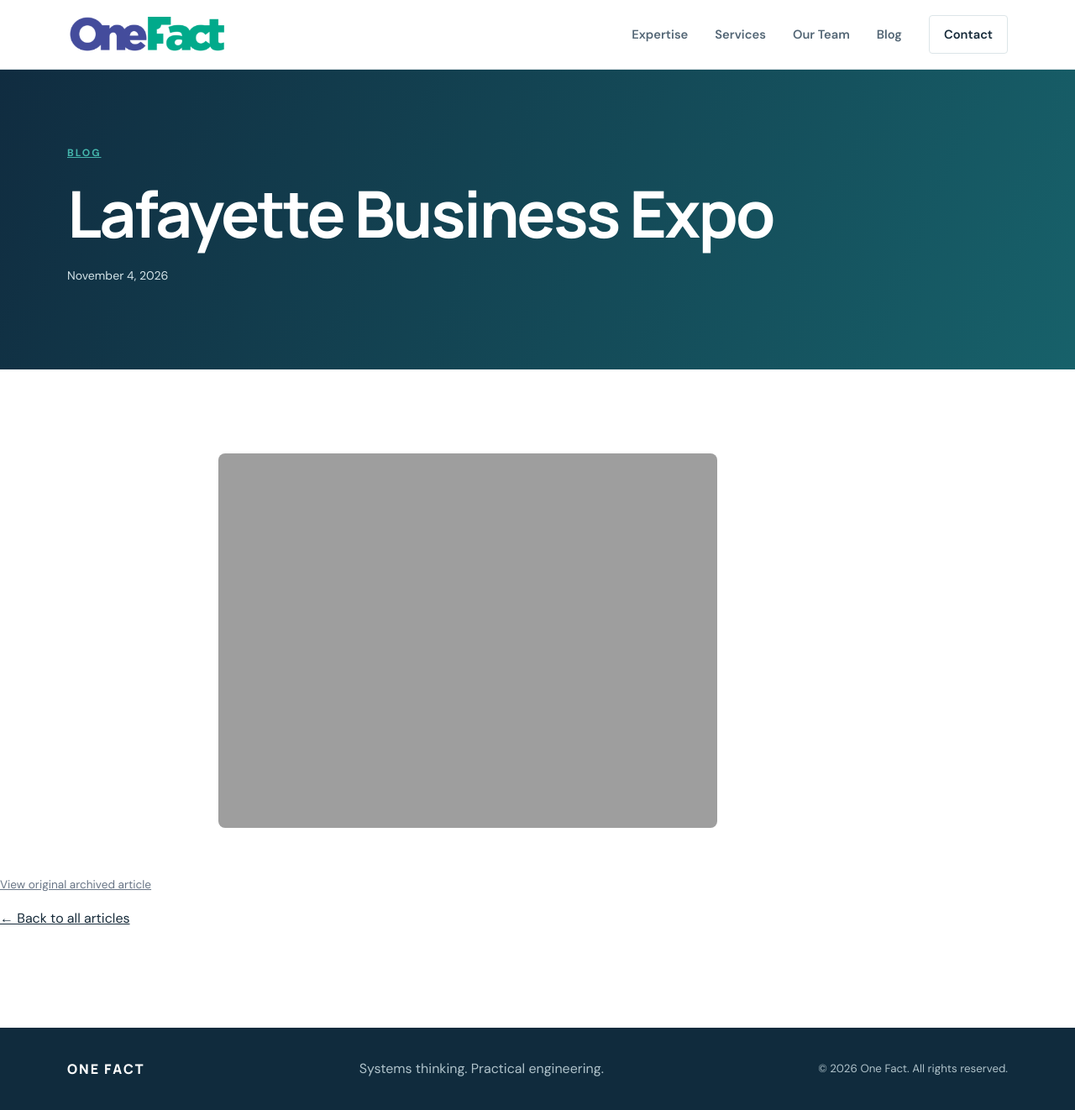
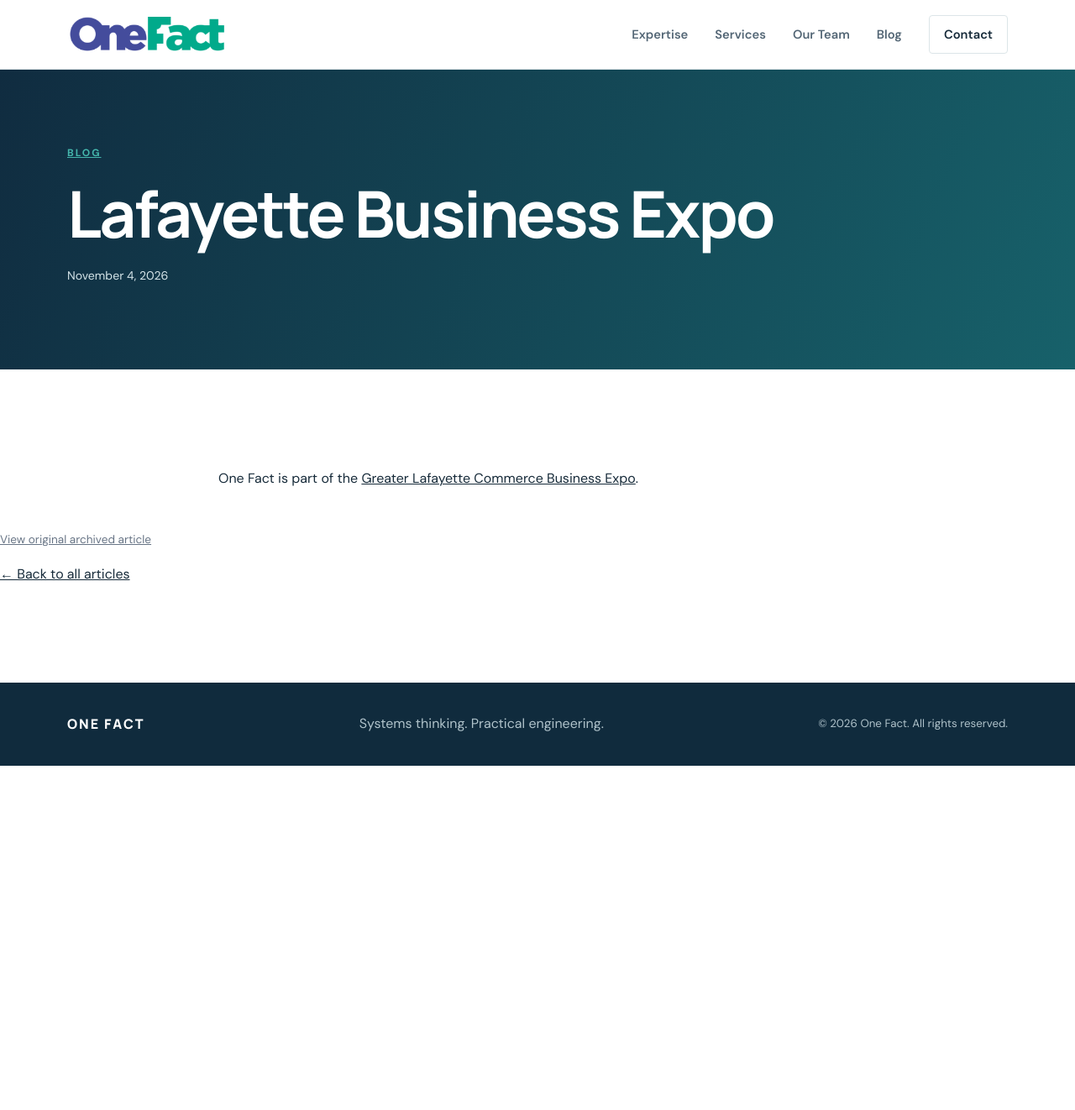
Before and after one commit to xtuml/onefactinc, a Jekyll site: the page built from _articles/lafayette-business-expo.html, in a window 1280 px wide. Shown: the whole page at 84% size. Built offline with Jekyll 4.4.1, drawn with Linux system fonts in a browser that asks for light colours; after the commit the page ends 912 px from its top, so only the background shows below that.

Commit message:
Correct article extraction: lafayette-business-expo

```diff
--- a/_articles/lafayette-business-expo.html
+++ b/_articles/lafayette-business-expo.html
@@ -5,8 +5,5 @@ permalink: /lafayette-business-expo/
 source_url: "https://onefact.net/lafayette-business-expo/"
 ---
 
-<div class="elementor-widget-container">
-																<a href="../index.html">
-							<img width="594" height="132" src="../wp-content/uploads/2020/08/One-Fact-Logo@2x.png" class="attachment-large size-large wp-image-190" alt="" srcset="../wp-content/uploads/2020/08/One-Fact-Logo@2x.png 594w, ../wp-content/uploads/2020/08/One-Fact-Logo@2x-300x67.png 300w" sizes="(max-width: 594px) 100vw, 594px" />								</a>
-															</div>
+<p>One Fact is part of the <a href="http://greaterlafayettebusinessexpo.com/">Greater Lafayette Commerce Business Expo</a>.</p>
 				</div>
```
